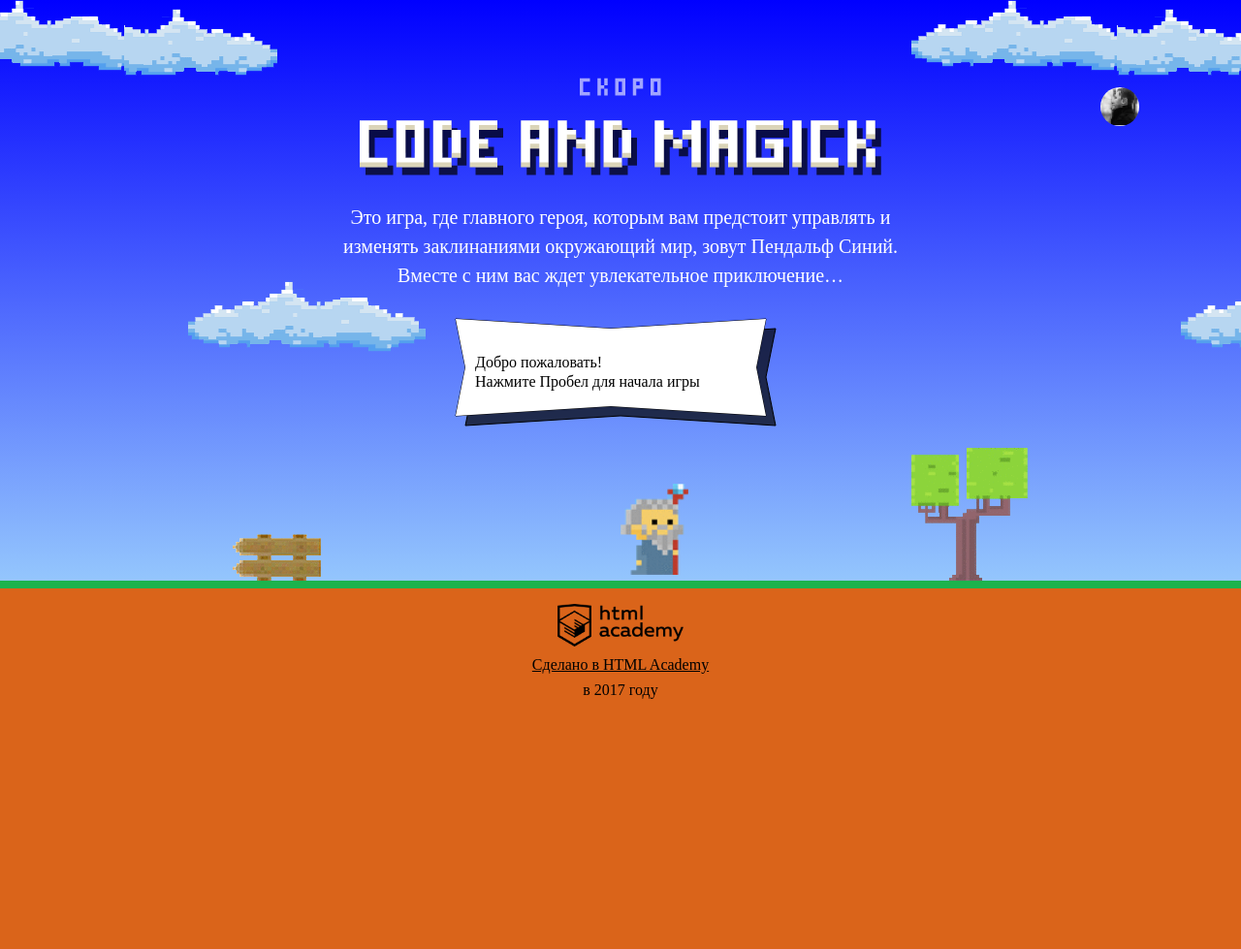
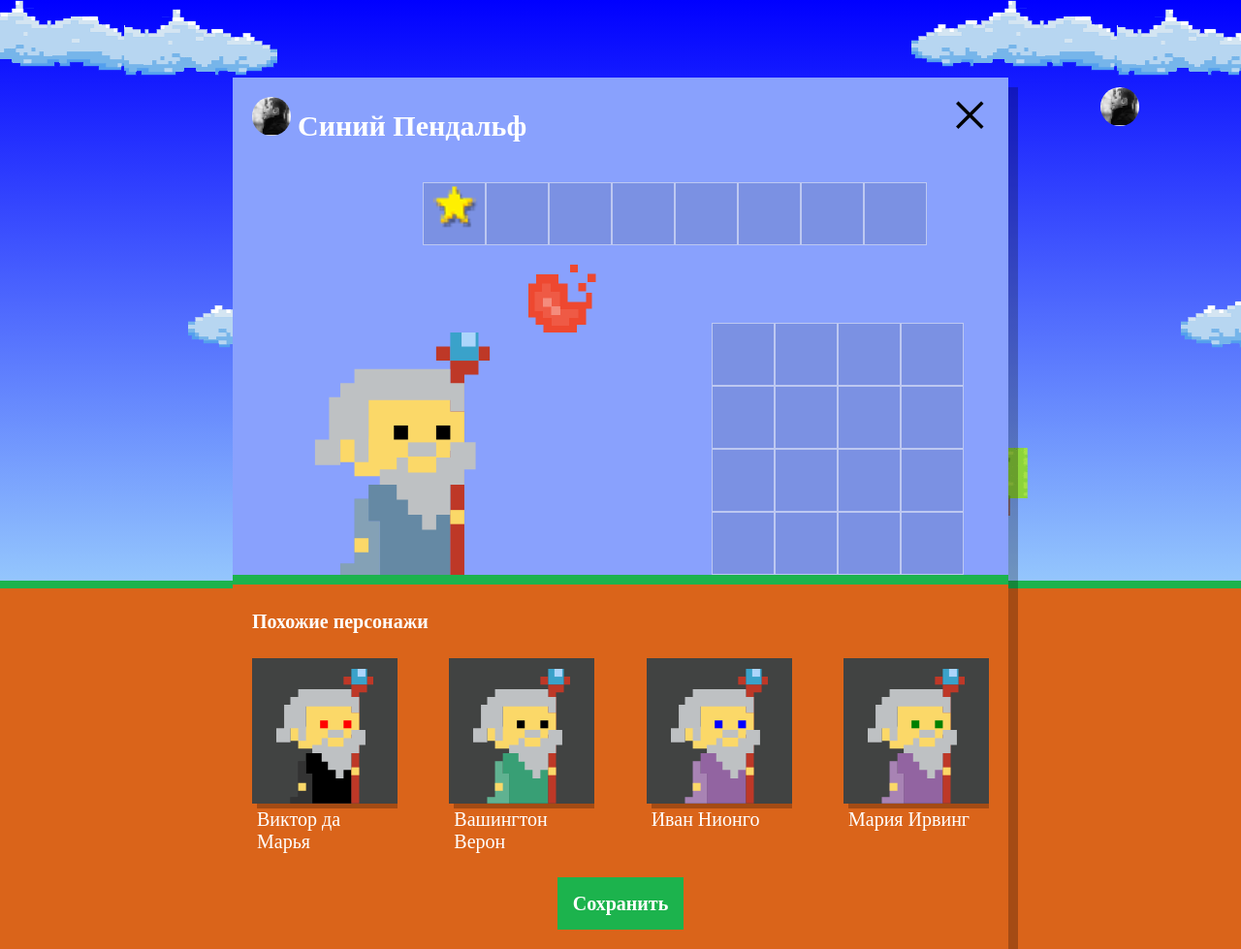
Before and after one commit to MagiusPattern/1116499-code-and-magick-19, a website: page index.html in a window 1280 px wide. Shown: the whole page at 97% size. Before the commit the page ends 800 px from the top, so only its background shows below. Drawn offline with Linux system fonts and the light colour scheme; a web font is replaced by a local one.

Commit message:
Задание 3

```diff
--- a/index.html
+++ b/index.html
@@ -200,6 +200,7 @@
 </script>
 <script src="js/stat.js"></script>
 <script src="js/game.js"></script>
+<script src="js/setup.js"></script>
 
 </body>
 </html>
--- /dev/null
+++ b/js/setup.js
@@ -0,0 +1,46 @@
+'use strict';
+
+var WIZARD_NAMES = ['Иван', 'Хуан Себастьян', 'Мария', 'Кристоф', 'Виктор', 'Юлия', 'Люпита', 'Вашингтон'];
+var WIZARD_SURNAMES = ['да Марья', 'Верон', 'Мирабелла', 'Вальц', 'Онопко', 'Топольницкая', 'Нионго', 'Ирвинг'];
+var COAT_COLOR = ['rgb(101, 137, 164)', 'rgb(241, 43, 107)', 'rgb(146, 100, 161)', 'rgb(56, 159, 117)', 'rgb(215, 210, 55)', 'rgb(0, 0, 0)'];
+var EYES_COLOR = ['black', 'red', 'blue', 'yellow', 'green'];
+
+var getRandomElement = function (elements) {
+  return elements[Math.floor(Math.random() * elements.length)];
+};
+
+var userDialog = document.querySelector('.setup');
+userDialog.classList.remove('hidden');
+
+var similarListElement = userDialog.querySelector('.setup-similar-list');
+
+var similarWizardTemplate = document.querySelector('#similar-wizard-template')
+    .content
+    .querySelector('.setup-similar-item');
+
+
+var wizards = [];
+for (var i = 0; i < 4; i++) {
+  wizards[i] = {
+    name: getRandomElement(WIZARD_NAMES) + ' ' + getRandomElement(WIZARD_SURNAMES),
+    coatColor: getRandomElement(COAT_COLOR),
+    eyesColor: getRandomElement(EYES_COLOR)
+  };
+}
+
+
+var renderWizard = function (wizard) {
+  var wizardElement = similarWizardTemplate.cloneNode(true);
+  wizardElement.querySelector('.setup-similar-label').textContent = wizard.name;
+  wizardElement.querySelector('.wizard-coat').style.fill = wizard.coatColor;
+  wizardElement.querySelector('.wizard-eyes').style.fill = wizard.eyesColor;
+  return wizardElement;
+};
+
+var fragment = document.createDocumentFragment();
+for (var j = 0; j < wizards.length; j++) {
+  fragment.appendChild(renderWizard(wizards[j]));
+}
+similarListElement.appendChild(fragment);
+
+userDialog.querySelector('.setup-similar').classList.remove('hidden');
```
